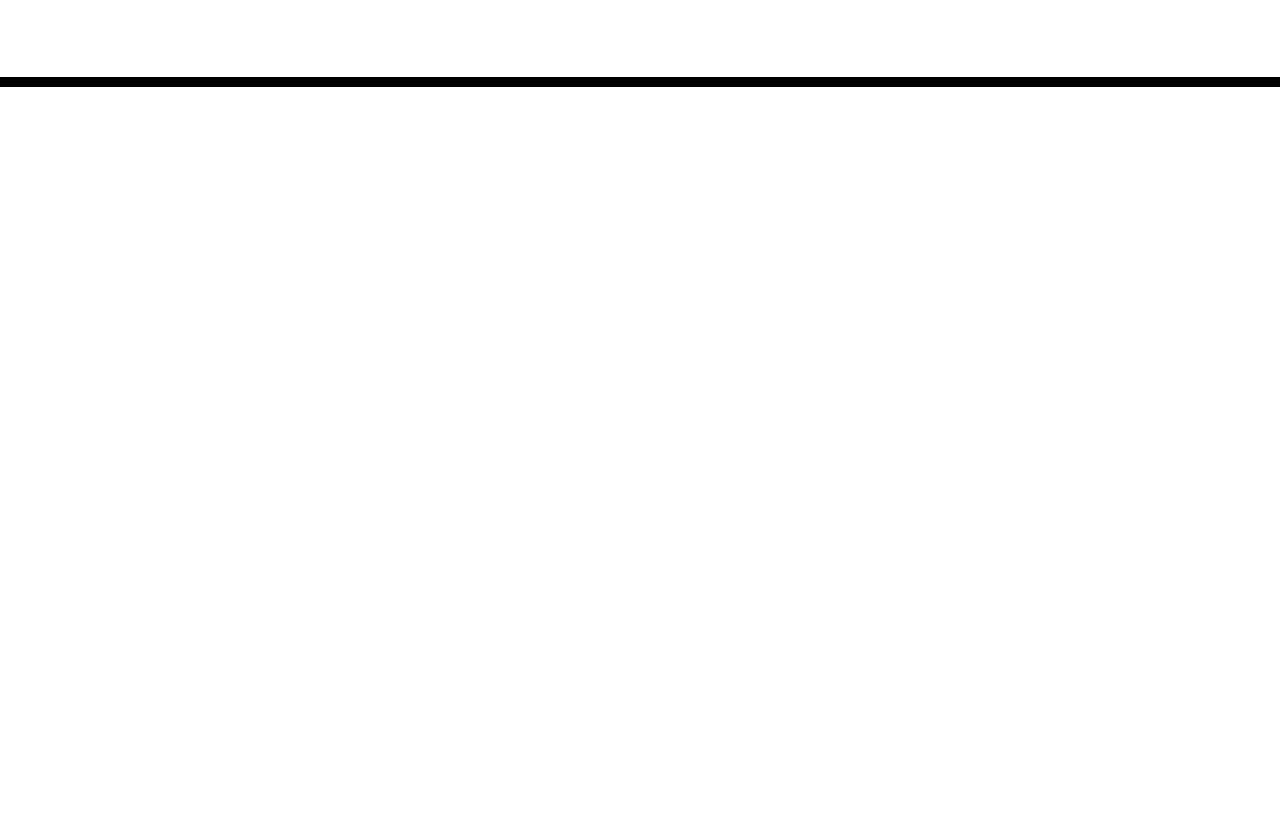
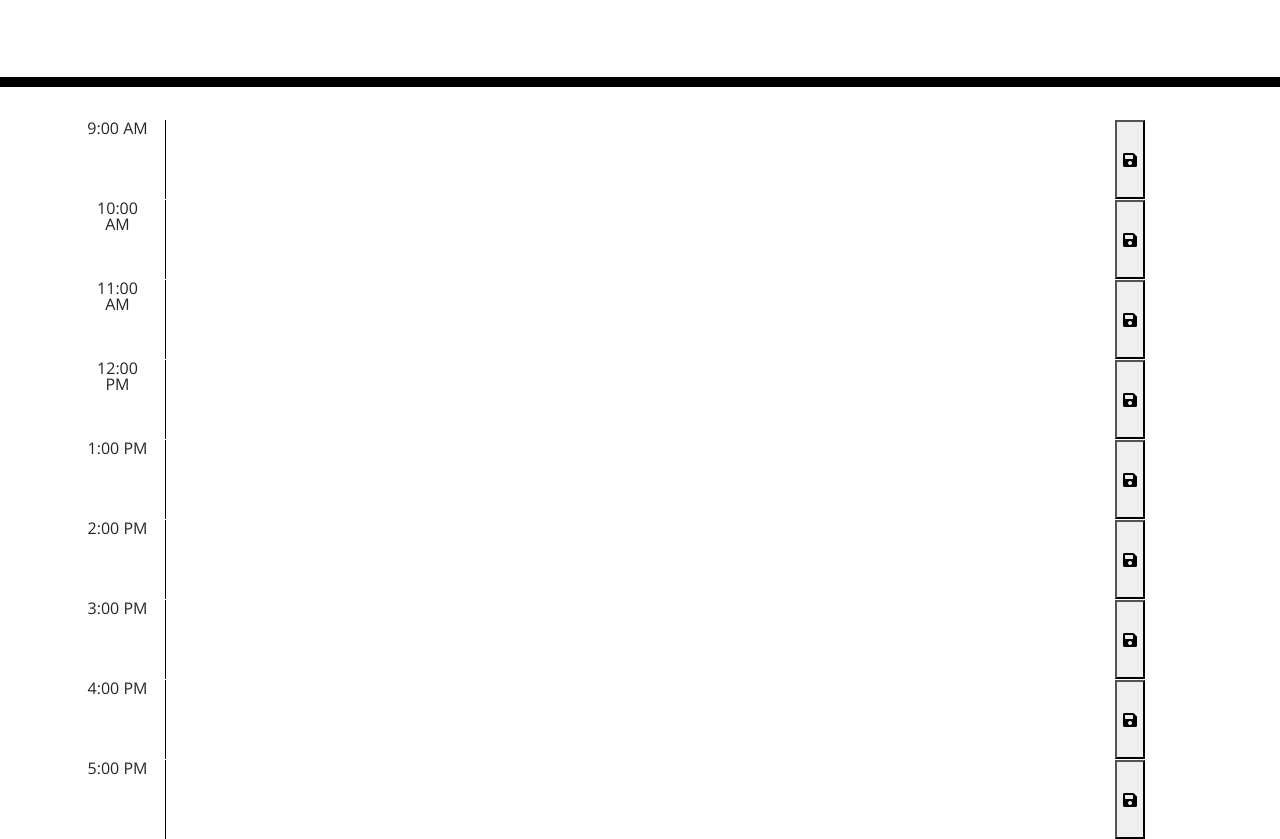
Before and after one commit to Robcabobb/work-day-scheduler, a plain HTML site: page index.html in a window 1280 px wide. Shown: the part 181-1020 px from the top of the page. Before the commit the page ends 800 px from the top, so only its background shows below. Drawn offline with nearby package versions, Linux system fonts and the light colour scheme; files that its build step writes are made by us from their sources.

Commit message:
added timeblocks html

```diff
--- a/index.html
+++ b/index.html
@@ -9,15 +9,10 @@
 			href="https://stackpath.bootstrapcdn.com/bootstrap/4.3.1/css/bootstrap.min.css"
 		/>
 		<link
-      rel="stylesheet"
-      href="https://use.fontawesome.com/releases/v5.8.1/css/all.css"
-      integrity="sha384-50oBUHEmvpQ+1lW4y57PTFmhCaXp0ML5d60M1M7uH2+nqUivzIebhndOJK28anvf"
-      crossorigin="anonymous"
-    />
-    <link
 			href="https://fonts.googleapis.com/css?family=Open+Sans&display=swap"
 			rel="stylesheet"
 		/>
+    <link rel="stylesheet" href="https://pro.fontawesome.com/releases/v5.10.0/css/all.css" integrity="sha384-AYmEC3Yw5cVb3ZcuHtOA93w35dYTsvhLPVnYs9eStHfGJvOvKxVfELGroGkvsg+p" crossorigin="anonymous"/>
 		<link rel="stylesheet" href="style.css" />
 		<title>Work Day Scheduler</title>
 	</head>
@@ -29,10 +24,65 @@
 			<p id="currentDay" class="lead"></p>
 		</header>
 		<div class="container">
-      <!-- Timeblocks go here -->
+
+      <!-- Timeblocks start -->
+      <div class="row time-block" id="9">
+				<div class="col-sm-1">9:00 AM</div>
+        <textarea class="col-10"></textarea>
+        <button><i class="fas fa-save"></i></button>
+      </div>
+
+      <div class="row time-block" id="10">
+				<div class="col-sm-1">10:00 AM</div>
+        <textarea class="col-10"></textarea>
+        <button><i class="fas fa-save"></i></button>
+      </div>
+
+      <div class="row time-block" id="11">
+				<div class="col-sm-1">11:00 AM</div>
+        <textarea class="col-10"></textarea>
+        <button><i class="fas fa-save"></i></button>
+      </div>
+
+      <div class="row time-block" id="12">
+				<div class="col-sm-1">12:00 PM</div>
+        <textarea class="col-10"></textarea>
+        <button><i class="fas fa-save"></i></button>
+      </div>
+
+      <div class="row time-block" id="1">
+				<div class="col-sm-1">1:00 PM</div>
+        <textarea class="col-10"></textarea>
+        <button><i class="fas fa-save"></i></button>
+      </div>
+
+      <div class="row time-block" id="2">
+				<div class="col-sm-1">2:00 PM</div>
+        <textarea class="col-10"></textarea>
+        <button><i class="fas fa-save"></i></button>
+      </div>
+
+      <div class="row time-block" id="3">
+				<div class="col-sm-1">3:00 PM</div>
+        <textarea class="col-10"></textarea>
+        <button><i class="fas fa-save"></i></button>
+      </div>
+
+      <div class="row time-block" id="4">
+				<div class="col-sm-1">4:00 PM</div>
+        <textarea class="col-10"></textarea>
+        <button><i class="fas fa-save"></i></button>
+      </div>
+
+      <div class="row time-block" id="5">
+				<div class="col-sm-1">5:00 PM</div>
+        <textarea class="col-10"></textarea>
+        <button><i class="fas fa-save"></i></button>
+      </div>
 		</div>
 
 		<script src="https://code.jquery.com/jquery-3.4.1.min.js"></script>
 		<script src="https://cdnjs.cloudflare.com/ajax/libs/moment.js/2.24.0/moment.min.js"></script>
+		<script src="./Develop/script.js"></script>
 	</body>
 </html>
```
Also changed, not shown: Develop/script.js (added). Lines whose indentation alone changed are shown as unchanged.
